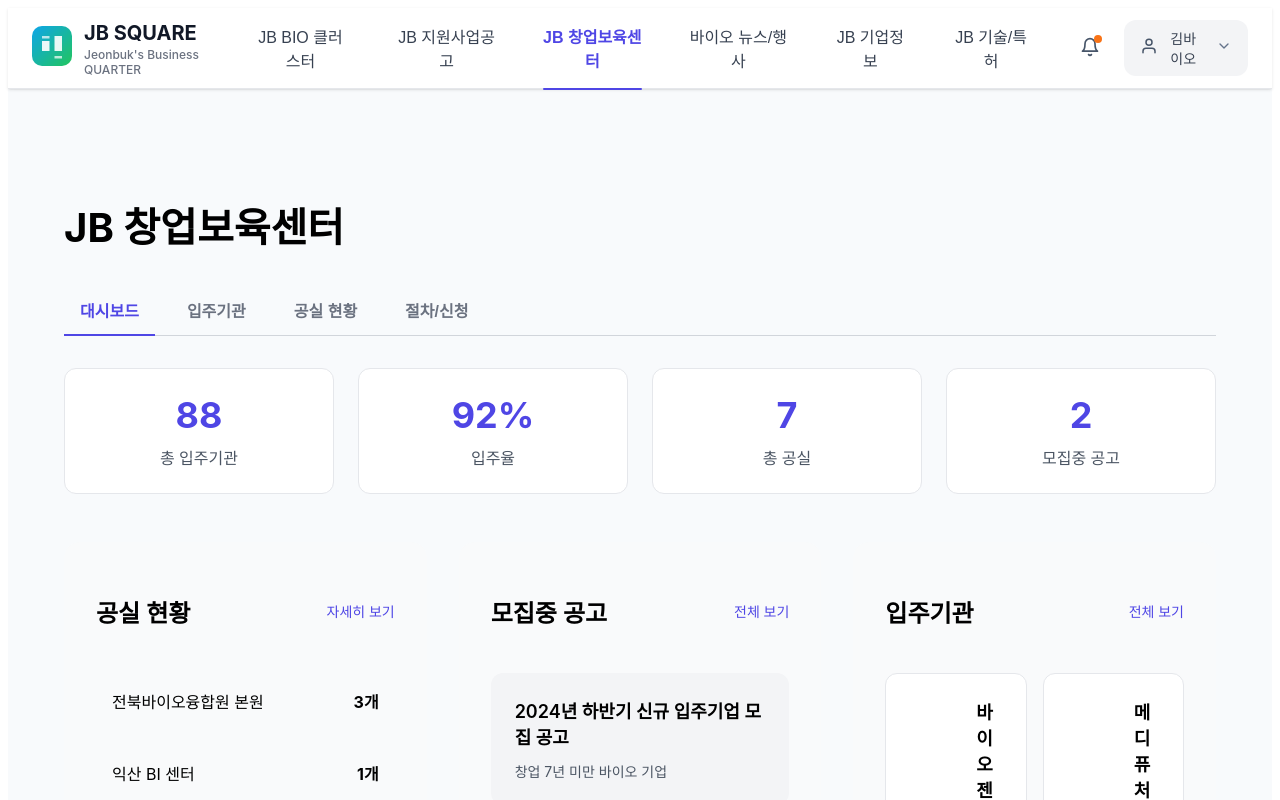
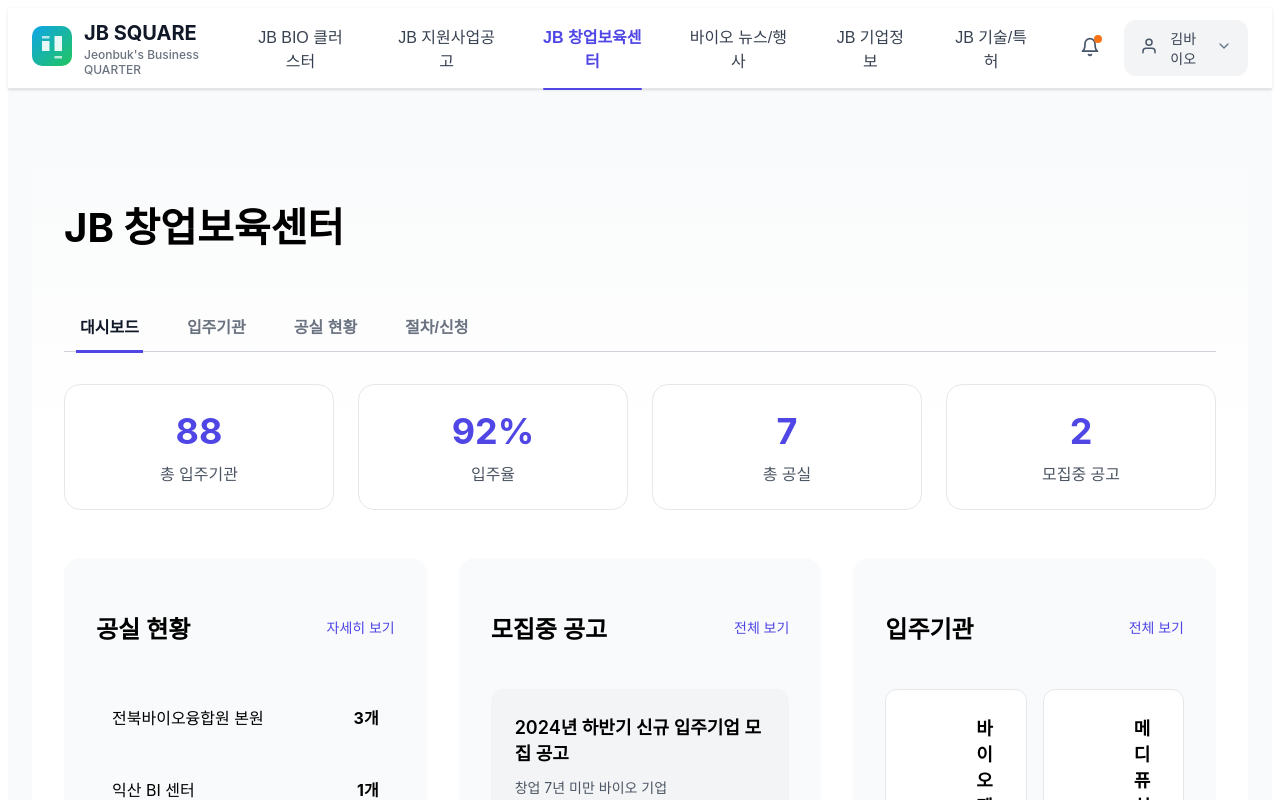
Before and after one commit to viakisun/jbio-hub-sample, a React (Create React App) app: page /incubation in a window 1280 px wide. Shown: the top 800 px of the page. Built offline with nearby package versions, Linux system fonts and the light colour scheme.

Commit message:
feat: Apply design polish to Incubation page
- Adds a fade-in animation to the main page.
- Refines styles for `Tabs` and `KPICard` components with improved hover effects and transitions.
- Adds a background gradient to the page wrapper for more visual depth.

```diff
--- a/src/components/molecules/KPICard/index.tsx
+++ b/src/components/molecules/KPICard/index.tsx
@@ -6,9 +6,15 @@ import styled from 'styled-components';
 const CardWrapper = styled.div`
   background-color: white;
   padding: 1.5rem;
-  border-radius: 12px;
+  border-radius: 16px;
   border: 1px solid #e5e7eb;
   text-align: center;
+  transition: transform 0.3s ease, box-shadow 0.3s ease;
+
+  &:hover {
+    transform: translateY(-5px);
+    box-shadow: 0 10px 15px -3px rgba(0, 0, 0, 0.1), 0 4px 6px -4px rgba(0, 0, 0, 0.1);
+  }
 `;
 
 const Value = styled.div`
--- a/src/components/molecules/Tabs/index.tsx
+++ b/src/components/molecules/Tabs/index.tsx
@@ -14,19 +14,20 @@ const TabList = styled.div`
 `;
 
 const TabButton = styled.button<{ isActive: boolean }>`
-  padding: 0.75rem 1rem;
+  padding: 0.75rem 0.25rem;
+  margin: 0 0.75rem;
   font-size: 1rem;
   font-weight: 600;
   border: none;
   background: none;
   cursor: pointer;
-  color: ${props => (props.isActive ? '#4f46e5' : '#6b7280')};
-  border-bottom: 2px solid ${props => (props.isActive ? '#4f46e5' : 'transparent')};
-  margin-bottom: -1px; /* To align with the wrapper's border */
-  transition: color 0.2s, border-color 0.2s;
+  color: ${props => (props.isActive ? '#111827' : '#6b7280')};
+  border-bottom: 3px solid ${props => (props.isActive ? '#4f46e5' : 'transparent')};
+  margin-bottom: -2px;
+  transition: color 0.3s ease, border-color 0.3s ease;
 
   &:hover {
-    color: #4f46e5;
+    color: #111827;
   }
 `;
 
--- a/src/components/pages/IncubationPage/index.tsx
+++ b/src/components/pages/IncubationPage/index.tsx
@@ -1,6 +1,6 @@
 import React from 'react';
 import { useSearchParams } from 'react-router-dom';
-import styled from 'styled-components';
+import styled, { keyframes } from 'styled-components';
 import MainLayout from '../../templates/MainLayout';
 import Tabs from '../../molecules/Tabs';
 import DashboardView from '../../organisms/IncubationTabs/DashboardView';
@@ -10,14 +10,27 @@ import ApplyView from '../../organisms/IncubationTabs/ApplyView';
 
 // --- STYLED COMPONENTS ---
 
+const fadeIn = keyframes`
+  from {
+    opacity: 0;
+    transform: translateY(10px);
+  }
+  to {
+    opacity: 1;
+    transform: translateY(0);
+  }
+`;
+
 const PageWrapper = styled.div`
   max-width: 1280px;
   margin: 0 auto;
   padding: 2rem;
+  animation: ${fadeIn} 0.5s ease-out;
+  background: linear-gradient(to bottom, #f9fafb 0%, #ffffff 300px);
 `;
 
 const PageHeader = styled.header`
-  margin-bottom: 2rem;
+  margin-bottom: 3rem;
 `;
 
 const PageTitle = styled.h1`
```
